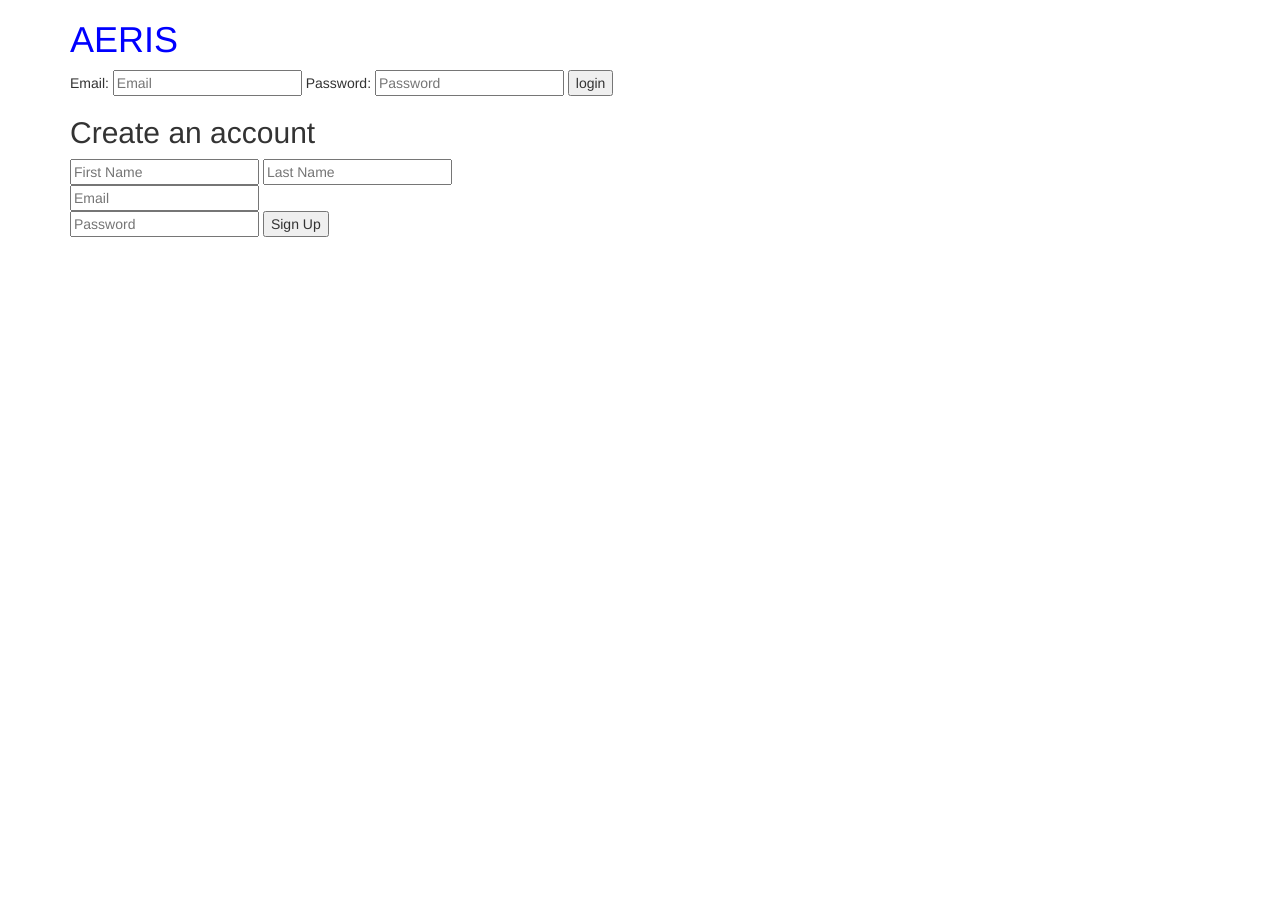
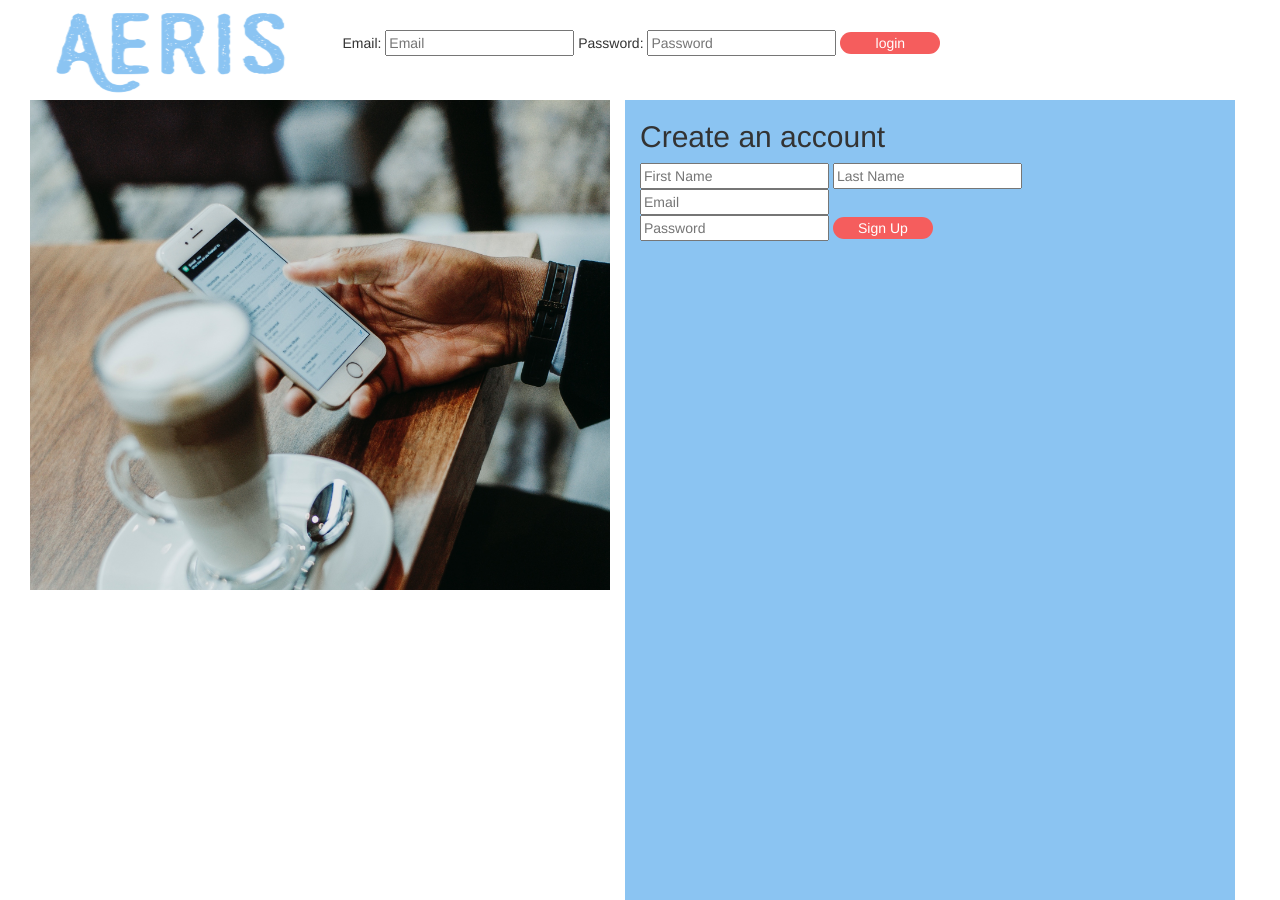
Before and after one commit to emeng13/ase, a Flask app: template templates/index.html in a window 1280 px wide. Before the commit the page ends 237 px from the top, so only its background shows below. Run offline with Flask 2, Linux system fonts and the light colour scheme; the template is opened without the code that fills it, so the values that code supplies are empty; some libraries are stand-ins or nearby versions.

Commit message:
CSS file edits

```diff
--- a/app.py
+++ b/app.py
@@ -2,6 +2,7 @@ from flask import Flask, render_template, request
 from passlib.hash import sha256_crypt
 
 import pymssql
+import Bill
 app = Flask(__name__)
 
 conn = pymssql.connect(server='eats.database.windows.net', \
--- a/static/style.css
+++ b/static/style.css
@@ -1,3 +1,24 @@
-h1{
-	color:blue;
+#logo{
+	height:100px;
 }
+
+input[type="submit"]{
+	background-color:#F55D5D;
+	border-radius: 15px;
+    min-width: 100px;
+    color: white;
+    border-style: none;
+}
+
+#home_pic{
+	left:0;
+}
+
+form.col-md-9{
+	margin-top:30px;
+}
+
+div.col-md-6{
+	background-color:#8BC4F2;
+	height:100%;
+}
--- a/templates/index.html
+++ b/templates/index.html
@@ -11,14 +11,27 @@
 
 </head>
 <body>
-  <div class="container">
-  <h1> AERIS </h1>
-  <form method="POST" action="/login">
+  <div class="container-fluid">
+    <div class="row">
+      <div class="top-page col-lg-12">
+
+        <!-- our logo -->
+        <img id="logo" class="col-md-3" src="static/img/logo.png">
+
+        <!-- login form -->
+        <form class="col-md-9" method="POST" action="/login">
           Email: <input type="email" placeholder="Email" name="email" required>
           Password: <input type="text" placeholder="Password" name="password" required>
           <input type="submit" value="login">
         </form>
+      </div>
+    </div>
 
+    <div class="row col-lg-12">
+
+      <img id="home_pic" class="col-md-6" src="static/img/phone.jpg">
+
+      <div class="col-md-6">
         <form method="POST" action="/signUp">
           <h2> Create an account </h2>
           <input type="text" placeholder="First Name" name="firstName" required>
@@ -28,6 +41,8 @@
           <input type="submit" value="Sign Up">
         </form>
       </div>
+    </div>
+</div>
 
 </body>
 
```
Also changed, not shown: static/img/logo.png (added), static/img/phone.jpg (added). Lines whose indentation alone changed are shown as unchanged.
